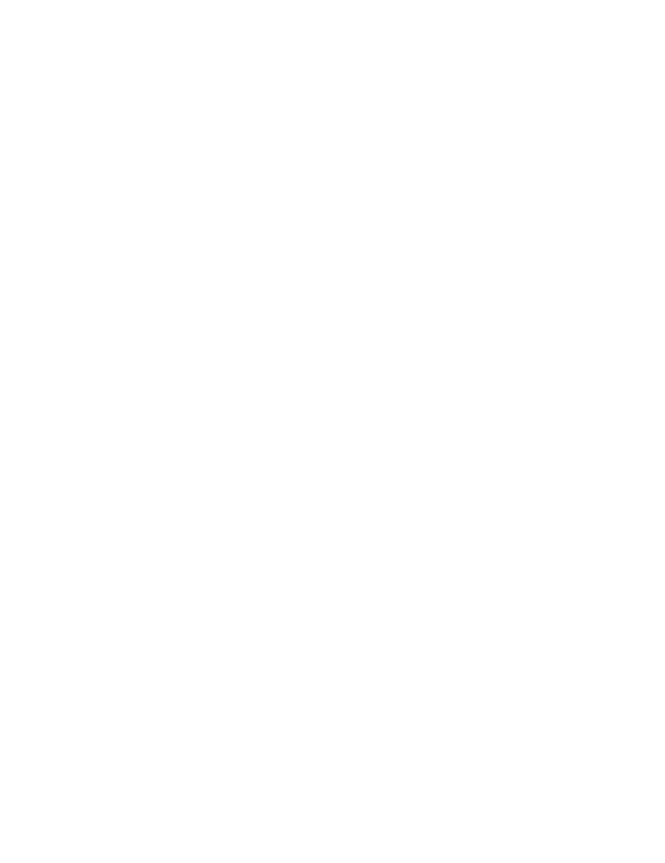
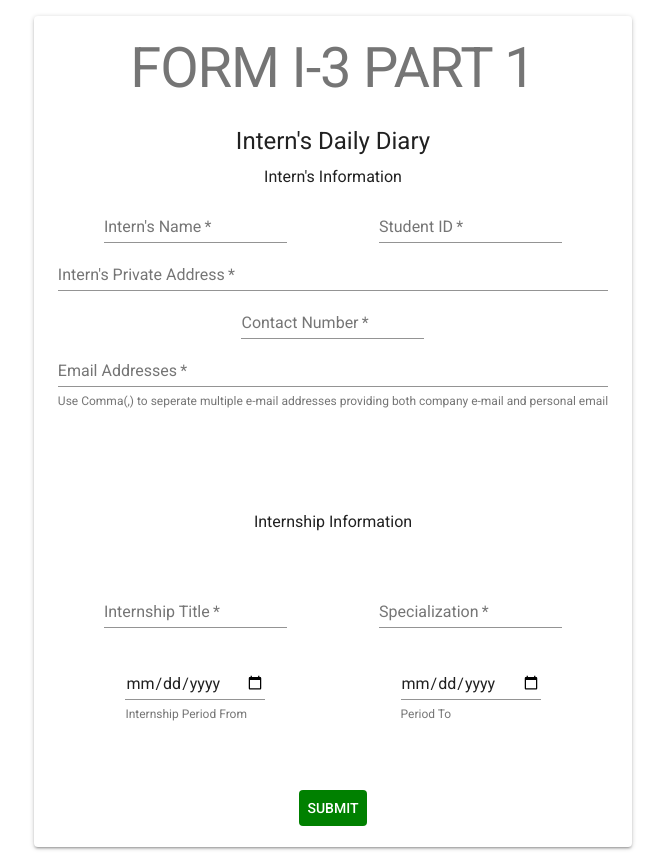
Before and after one commit to luqmanCodes/SLIIT-SPM-Agile-Project, a React (Create React App) app in the folder front-end/: page / in a window 1280 px wide. Shown: the whole page, without its empty margins (307-972 px from the left). Before the commit the page ends 800 px from the top, so only its background shows below. Built offline with nearby package versions, Linux system fonts and the light colour scheme.

Commit message:
fixed minor bugs

```diff
--- a/front-end/src/App.js
+++ b/front-end/src/App.js
@@ -1,10 +1,12 @@
 import React, { Component } from 'react';
 import './App.css';
+import FormI3_part1 from './containers/FormI3_part1';
 
 class App extends Component {
   render() {
     return (
       <div className="App">
+        <FormI3_part1 />
       </div>
     );
   }
--- a/front-end/src/containers/FormI3_part1.jsx
+++ b/front-end/src/containers/FormI3_part1.jsx
@@ -45,7 +45,7 @@ class FormI3_part1 extends Component {
                         <form>
                             <Grid container item justify="center" alignItems="center" direction="column">
                                 <Grid item>
-                                    <Typography gutterBottom="true" variant="display3">FORM I-3 PART 1</Typography>
+                                    <Typography gutterBottom variant="display3">FORM I-3 PART 1</Typography>
                                 </Grid>
                                 <Grid item>
                                     <Typography gutterBottom variant="headline">Intern's Daily Diary</Typography>
@@ -53,7 +53,7 @@ class FormI3_part1 extends Component {
                                 <Grid item>
                                     <Typography gutterBottom variant="subheading">Intern's Information</Typography>
                                 </Grid>
-                                <Grid  direction="column" spacing={40} justify="center">
+                                <Grid container item direction="column" spacing={40} justify="center">
                                     <Grid container item >
                                         <Typography gutterBottom>
                                             <Grid item container direction="row" justify="space-around">
@@ -65,9 +65,9 @@ class FormI3_part1 extends Component {
                                                 </Grid>
                                             </Grid>
                                             <Grid item>
-                                                <TextField required multiline fullWidth={440} label="Intern's Private Address" />
+                                                <TextField required multiline fullWidth label="Intern's Private Address" />
                                             </Grid>
-                                            <Grid  item justify="center">
+                                            <Grid  item>
                                                 <TextField required label="Contact Number" />
                                             </Grid>
                                             <Grid item >
@@ -80,7 +80,7 @@ class FormI3_part1 extends Component {
                                         <br/>
                                     </Grid>
                                     <Grid container spacing={40} item direction="column">
-                                        <Grid item justify="center">
+                                        <Grid item>
                                             <Typography gutterBottom variant="subheading">Internship Information</Typography>
                                         </Grid>
                                         <Grid item container direction="row" justify="space-around">
--- a/front-end/src/containers/FormI3_part2.jsx
+++ b/front-end/src/containers/FormI3_part2.jsx
@@ -69,7 +69,7 @@ class FormI3_part2 extends Component {
                         <form>
                             <Grid container item justify="center" alignItems="center" direction="column" direction="column" spacing={40}>
                                 <Grid item>
-                                    <Typography gutterBottom="true" variant="display3">FORM I-3 PART 2</Typography>
+                                    <Typography gutterBottom variant="display3">FORM I-3 PART 2</Typography>
                                 </Grid>
                                 <Grid item>
                                     <Typography gutterBottom variant="headline">Intern's Daily Diary</Typography>
```
Also changed, not shown: front-end/src/containers/FormI3_part3.jsx (+5 -8 lines).
